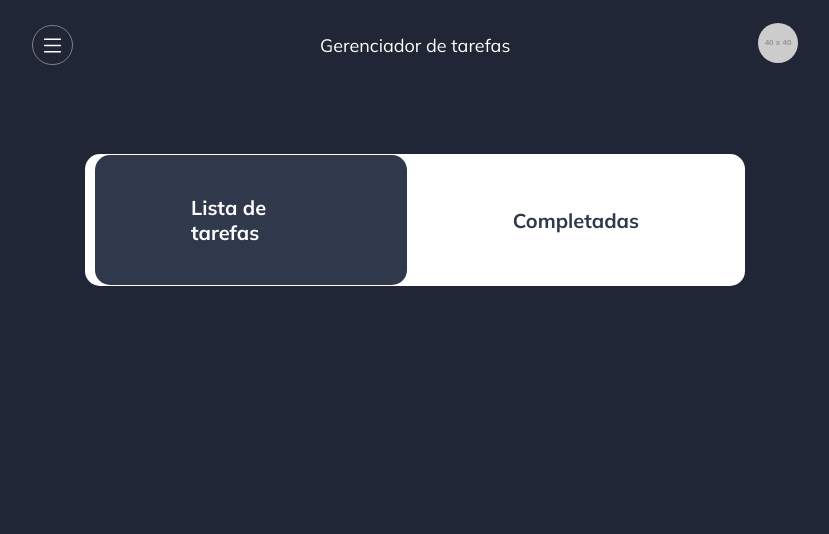
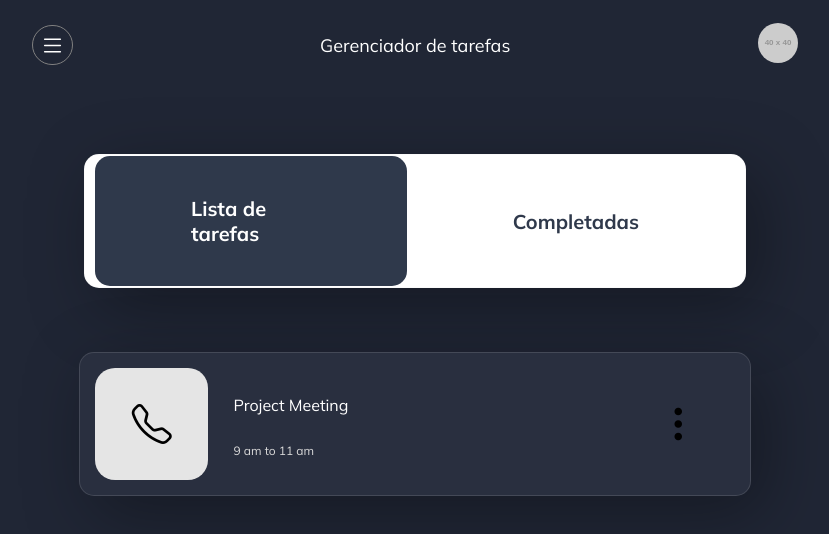
Before and after one commit to joa7b/task-manager-react, a React (Vite) app: page / in a window 1280 px wide. Shown: the top 534 px of the page, without its empty margins (225-1054 px from the left). Built offline with nearby package versions, Linux system fonts and the light colour scheme.

Commit message:
feat(card): create card style

```diff
--- a/src/App.tsx
+++ b/src/App.tsx
@@ -1,11 +1,13 @@
 import { Navbar } from "./components/main/navbar";
 import { Tab } from "./components/dashboard/tab";
+import {Card} from "./components/dashboard/card";
 
 export const App = () => {
   return (
     <>
       <Navbar />
       <Tab />
+      <Card />
     </>
   );
 };
--- /dev/null
+++ b/src/components/dashboard/card/index.tsx
@@ -0,0 +1,28 @@
+import {
+  CardWrapper,
+  CardItem,
+  IconCardCategory,
+  IconCardMenu,
+  TaskTitle,
+  TaskDescription,
+} from "./style";
+
+export const Card = () => {
+  return (
+    <CardWrapper>
+      <CardItem>
+        <IconCardCategory className="bi bi-telephone"></IconCardCategory>
+      </CardItem>
+
+      <CardItem>
+        <TaskTitle>Project Meeting</TaskTitle>
+
+        <TaskDescription>9 am to 11 am</TaskDescription>
+      </CardItem>
+
+      <CardItem>
+        <IconCardMenu className="bi bi-three-dots-vertical"></IconCardMenu>
+      </CardItem>
+    </CardWrapper>
+  );
+};
--- /dev/null
+++ b/src/components/dashboard/card/style.ts
@@ -0,0 +1,62 @@
+import styled from "styled-components";
+
+export const CardWrapper = styled.section`
+  width: 50%;
+  margin: auto;
+  height: 7rem;
+  display: flex;
+  border-radius: 15px;
+  align-items: center;
+  margin-top: 5%;
+  padding: 15px;
+  background: rgb(41, 47, 63);
+  background: linear-gradient(
+    0deg,
+    rgba(41, 47, 63, 1) 0%,
+    rgba(41, 47, 63, 1) 80%
+  );
+  border: 0.2px solid rgba(217, 217, 217, 0.15);
+  filter: drop-shadow(14px 18px 34px rgba(0, 0, 0, 0.32));
+  border-radius: 15px;
+  justify-content: space-evenly;
+  gap: 25px;
+`;
+
+export const CardItem = styled.div`
+display: flex;
+flex-direction: column;
+height: 100%;
+width: 200px;
+border-radius: 20px;
+align-items: center;
+justify-content: center;
+font-size: 40px;
+
+&:first-child {
+  background-color: #E5E5E5;
+}
+
+&:not(:first-child) {
+  &:not(:last-child) {
+    width: 100%;
+    align-items: flex-start;
+  }
+}
+`
+
+export const IconCardCategory = styled.i``
+
+export const TaskTitle = styled.h3`
+color: #fff;
+font-weight: 400;
+font-size: 16px;
+text-transform: capitalize;
+`
+
+export const TaskDescription = styled.p`
+color: #D9D9D9;
+font-weight: 400;
+font-size: 12px;
+`
+
+export const IconCardMenu = styled.i``
--- a/src/components/dashboard/tab/style.ts
+++ b/src/components/dashboard/tab/style.ts
@@ -12,6 +12,9 @@ export const TabWrapper = styled.section`
   gap: 10px;
   margin-top: 5%;
   padding: 10px;
+  border: 0.2px solid rgba(217, 217, 217, 0.15);
+  filter: drop-shadow(14px 18px 34px rgba(0, 0, 0, 0.32));
+  border-radius: 15px;
 `;
 
 export const TabItem = styled.div`
```
